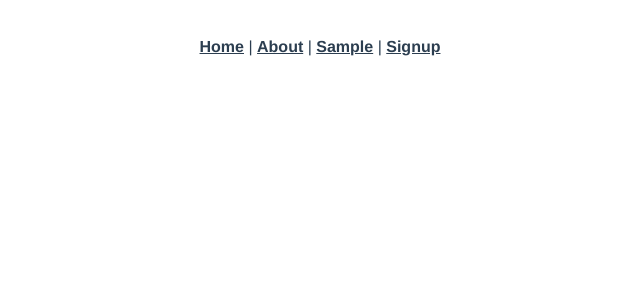
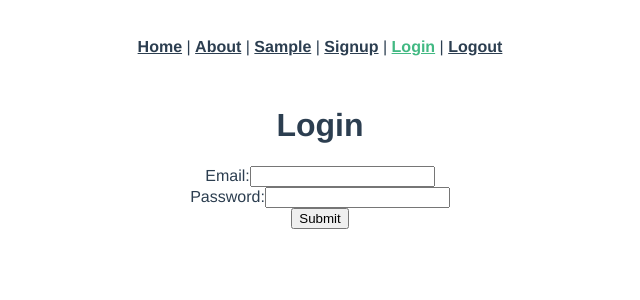
Before and after one commit to howema/blog-frontend-app, a Vue app: page /login in a window 1280 px wide. Shown: the top 300 px of the page, without its empty margins (320-960 px from the left). Built offline with nearby package versions, Linux system fonts and the light colour scheme.

Commit message:
Adds Login and Logout

```diff
--- a/src/App.vue
+++ b/src/App.vue
@@ -8,6 +8,11 @@
       <router-link to="/sample">Sample</router-link>
       |
       <router-link to="/signup">Signup</router-link>
+      |
+      <router-link to="/login">Login</router-link>
+      |
+      <router-link to="/logout">Logout</router-link>
+
     </div>
     <router-view />
   </div>
--- a/src/router/index.js
+++ b/src/router/index.js
@@ -3,6 +3,8 @@
 import Home from "../views/Home.vue";
 import Sample from "../views/Sample.vue";
 import Signup from "../views/Signup.vue";
+import Login from "../views/Login.vue";
+import Logout from "../views/Logout.vue";
 
 Vue.use(VueRouter);
 
@@ -26,6 +28,8 @@
     component: Sample,
   },
   { path: "/signup", name: "signup", component: Signup },
+  { path: "/login", name: "login", component: Login },
+  { path: "/logout", name: "logout", component: Logout },
 ];
 
 const router = new VueRouter({
--- a/src/views/Login.vue
+++ b/src/views/Login.vue
@@ -0,0 +1,49 @@
+<template>
+  <div class="login">
+    <form v-on:submit.prevent="submit()">
+      <h1>Login</h1>
+      <ul>
+        <li v-for="error in errors" v-bind:key="error">{{ error }}</li>
+      </ul>
+      <div>
+        <label>Email:</label>
+        <input type="email" v-model="newSessionParams.email" />
+      </div>
+      <div>
+        <label>Password:</label>
+        <input type="password" v-model="newSessionParams.password" />
+      </div>
+      <input type="submit" value="Submit" />
+    </form>
+  </div>
+</template>
+
+<script>
+import axios from "axios";
+
+export default {
+  data: function () {
+    return {
+      newSessionParams: {},
+      errors: [],
+    };
+  },
+  methods: {
+    submit: function () {
+      axios
+        .post("/sessions", this.newSessionParams)
+        .then((response) => {
+          axios.defaults.headers.common["Authorization"] = "Bearer " + response.data.jwt;
+          localStorage.setItem("jwt", response.data.jwt);
+          this.$router.push("/");
+        })
+        .catch((error) => {
+          console.log(error.response);
+          this.errors = ["Invalid email or password."];
+          this.email = "";
+          this.password = "";
+        });
+    },
+  },
+};
+</script>
--- /dev/null
+++ b/src/views/Logout.vue
@@ -0,0 +1,15 @@
+<template>
+  <div class="logout"></div>
+</template>
+
+<script>
+import axios from "axios";
+
+export default {
+  created: function () {
+    delete axios.defaults.headers.common["Authorization"];
+    localStorage.removeItem("jwt");
+    this.$router.push("/");
+  },
+};
+</script>
```
